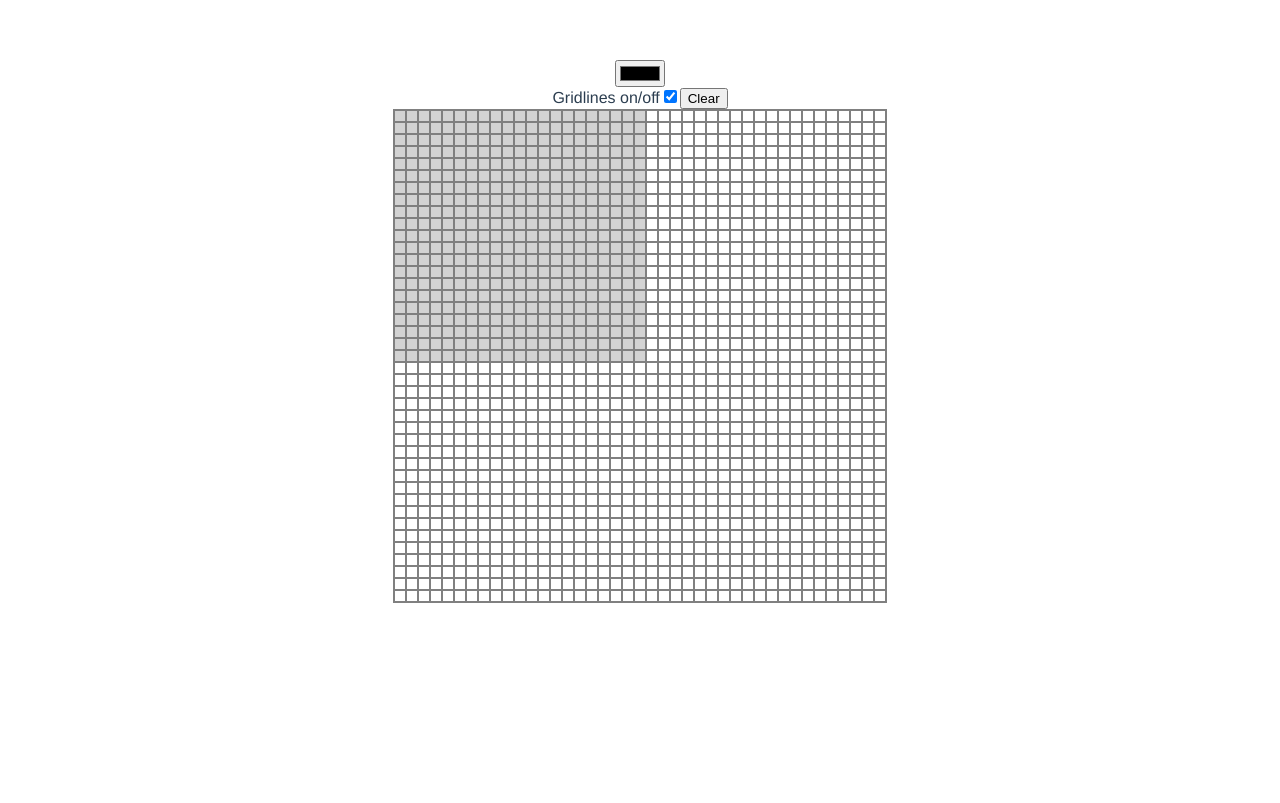
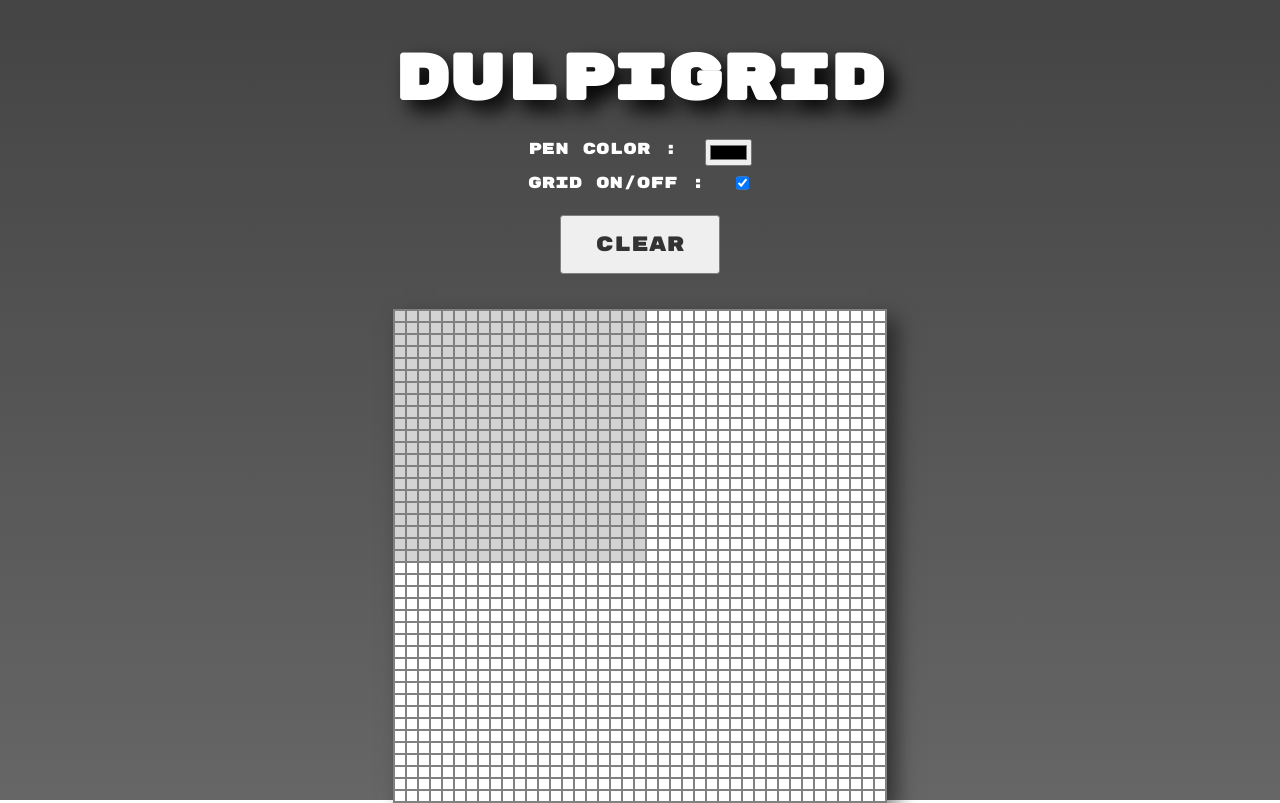
Before and after one commit to mikezano/dupligrid, a Vue app: page / in a window 1280 px wide. Built offline with nearby package versions, Linux system fonts and the light colour scheme.

Commit message:
version 1.0

```diff
--- a/src/App.vue
+++ b/src/App.vue
@@ -1,13 +1,12 @@
 <template>
 	<div id="app">
-		<PenColor :penColor="color" v-on:colorChanged="colorChanged"/>
-		<Tools v-on:toggleGridLines="toggleGridLines"/>
+		<h1 class="title">Dulpigrid</h1>
+		<Tools v-on:toggleGridLines="toggleGridLines" :penColor="color" v-on:colorChanged="colorChanged"/>
 		<ContainerGrid :gridSize="gridSize" :color="color" :colorIndex="colorIndex" ref="containerGrid"/>
 	</div>
 </template>
 
 <script>
-import PenColor from '@/components/PenColor.vue';
 import Tools from '@/components/Tools.vue';
 import ContainerGrid from '@/components/ContainerGrid.vue';
 
@@ -21,7 +20,6 @@ export default {
 		};
 	},
 	components: {
-		PenColor,
 		ContainerGrid,
 		Tools,
 	},
@@ -37,12 +35,27 @@ export default {
 </script>
 
 <style>
+@import url('https://fonts.googleapis.com/css?family=Rubik+Mono+One');
 #app {
 	font-family: 'Avenir', Helvetica, Arial, sans-serif;
 	-webkit-font-smoothing: antialiased;
 	-moz-osx-font-smoothing: grayscale;
 	text-align: center;
-	color: #2c3e50;
-	margin-top: 60px;
+	color: white;
+	padding-top: 40px;
+	background: linear-gradient(#444, #666);
+	position: absolute;
+	top: 0;
+	left: 0;
+	right: 0;
+	bottom: 0;
+	font-family: 'Rubik Mono One', sans-serif;
+}
+
+.title {
+	margin: 0 0 1rem 0;
+	font-size: 4rem;
+
+	text-shadow: 10px 10px 20px black;
 }
 </style>
--- a/src/components/Cell.vue
+++ b/src/components/Cell.vue
@@ -4,6 +4,7 @@
 		class="cell"
 		@mousedown="applyPenColor($event)"
 		@mouseenter="applyPenColor($event)"
+		@mouseup="removePreviewPenColor($event)"
 	></div>
 </template>
 
@@ -11,25 +12,59 @@
 export default {
 	name: 'cell',
 	props: ['color', 'index', 'isEditable'],
+	data() {
+		return {
+			currentColor: '',
+		};
+	},
 	methods: {
 		applyColor(color) {
-			this.$refs['cell'].style.backgroundColor = color;
-			//var before = window.getComputedStyle(this.$refs.cell, ':before');
+			this.$refs.cell.style.backgroundColor = color;
+			this.currentColor = color;
 		},
 		applyPenColor(event) {
-			if (!(event.buttons == 1 || event.buttons == 2)) return;
 			if (!this.isEditable) return;
 
-			this.applyColor(this.color);
-			this.$emit('cellClicked', this.index);
+			//one of the mouse buttons is held while entering cell
+			if (event.buttons == 1 || event.buttons == 2) {
+				this.applyColor(this.color);
+				this.$emit('cellClicked', this.index);
+			} else {
+				this.applyPreviewPenColor();
+			}
+		},
+		applyPreviewPenColor() {
+			this.$refs.cell.style.backgroundColor = this.color;
+			this.$refs.cell.addEventListener(
+				'mouseout',
+				this.removePreviewPenColor,
+			);
+		},
+		removePreviewPenColor() {
+			this.$refs.cell.style.backgroundColor = this.currentColor;
+			this.$refs.cell.removeEventListener(
+				'mouseout',
+				this.removePreviewPenColor,
+			);
 		},
 		toggleGridLines(val) {
 			this.$refs.cell.style.borderColor = val ? 'gray' : 'transparent';
+		},
+		clearCell() {
+			if (!this.$refs.cell || !this.$refs.cell.style) return;
+
+			this.$refs.cell.style.backgroundColor = 'transparent';
+			this.currentColor = '';
+			this.$refs.cell.removeEventListener(
+				'mouseout',
+				this.removePreviewPenColor,
+			);
 		},
 	},
 	mounted() {
 		//console.log(this.$refs['cell'].style);
 		//console.log(this.color);
+		this.$root.$on('clearCells', this.clearCell);
 	},
 };
 </script>
@@ -43,9 +78,8 @@ export default {
 }
 
 .cell:hover {
-	background-color: red;
 	border: 1px solid black;
 	cursor: pointer;
-	transform: scale(1.2);
+	transform: scale(1.4);
 }
 </style>
--- a/src/components/ContainerGrid.vue
+++ b/src/components/ContainerGrid.vue
@@ -110,6 +110,8 @@ export default {
 	grid-template-rows: 1fr auto 1fr;
 	grid-template-columns: 1fr auto 1fr;
 	border: 1px solid gray;
+	background-color: white;
+	box-shadow: 10px 10px 20px hsla(0, 0%, 0%, 0.5);
 	/*
 	grid-template-rows: repeat(2, 1fr);
 	grid-template-columns: repeat(2, 1fr);
--- a/src/components/Tools.vue
+++ b/src/components/Tools.vue
@@ -1,23 +1,90 @@
 <template>
-	<div>
-		<label>Gridlines on/off</label>
-		<input type="checkbox" v-model="isShowingGridLines">
-		<button @click="clear">Clear</button>
+	<div class="tools">
+		<div class="tools__item">
+			<label class="tools__label">Pen Color :</label>
+			<PenColor :penColor="color" v-on:colorChanged="colorChanged" class="tools__input"/>
+		</div>
+		<div class="tools__item">
+			<label class="tools__label">Grid on/off :</label>
+			<input type="checkbox" v-model="isShowingGridLines" class="tools__input">
+		</div>
+		<div class="tools__item">
+			<button class="tools__clear" @click="clear()">Clear</button>
+		</div>
 	</div>
 </template>
 
 <script>
+import PenColor from '@/components/PenColor.vue';
 export default {
 	name: 'Tools',
+	props: ['penColor'],
 	data() {
 		return {
 			isShowingGridLines: true,
+			color: this.penColor,
 		};
+	},
+	components: {
+		PenColor,
 	},
 	watch: {
 		isShowingGridLines(val) {
 			this.$emit('toggleGridLines', val);
 		},
 	},
+	methods: {
+		clear() {
+			this.$root.$emit('clearCells');
+		},
+		colorChanged(val) {
+			this.$emit('colorChanged', val);
+		},
+	},
 };
 </script>
+
+<style>
+.tools {
+	display: flex;
+	flex-direction: column;
+
+	align-items: center;
+	margin-bottom: 1rem;
+}
+.tools__item {
+	display: flex;
+	padding: 0.2rem;
+	width: 14rem;
+}
+.tools__label {
+	width: 12rem;
+	text-align: left;
+}
+.tools__input {
+	margin-left: auto;
+}
+
+.tools__clear {
+	width: 10rem;
+	margin: 1rem auto;
+	border-radius: 0.2rem;
+	padding: 1rem 2rem;
+	border: 1px solid gray;
+	font-family: 'Rubik Mono One', sans-serif;
+	font-size: 1.3rem;
+	color: #333;
+	transition: all 0.1s ease-in;
+}
+
+.tools__clear:hover {
+	transform: scale(1.01);
+	box-shadow: 10px 10px 20px hsla(0, 0%, 0%, 0.5);
+	cursor: pointer;
+}
+
+.tools__clear:active {
+	transform: scale(0.99);
+	box-shadow: 4px 4px 10px hsla(0, 0%, 0%, 0.5);
+}
+</style>
```
